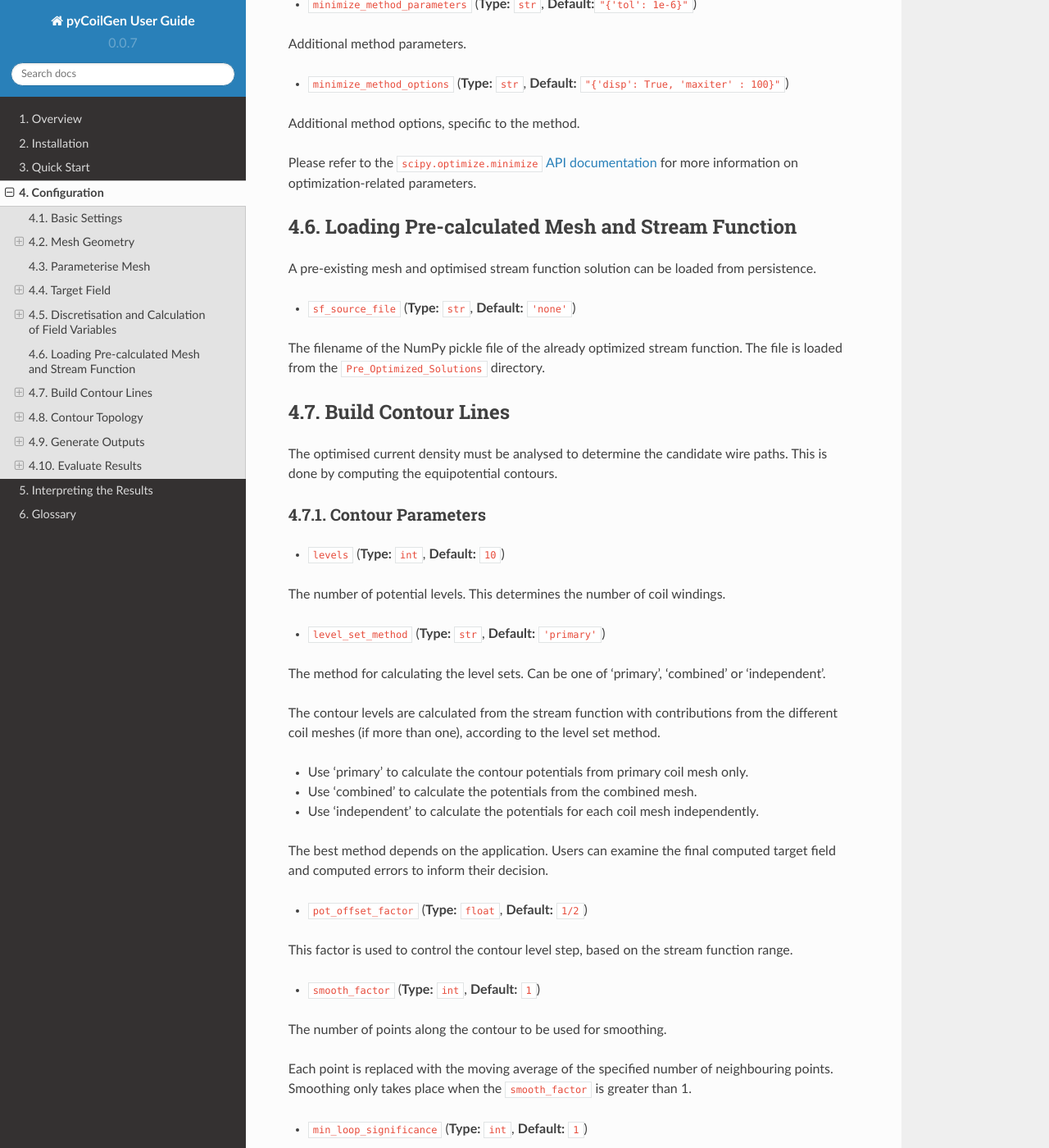
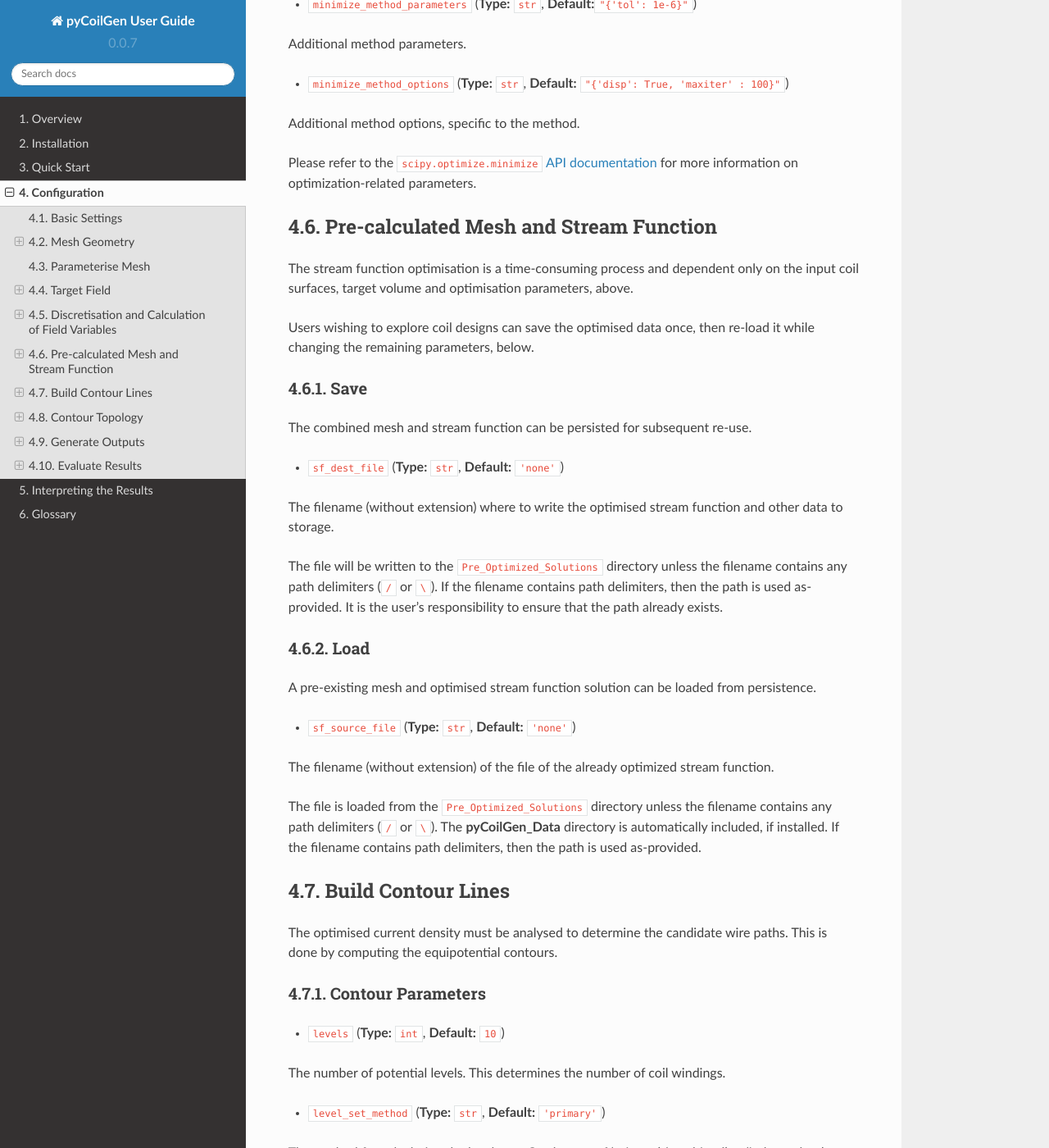
Before and after one commit to kev-m/pyCoilGen, a Sphinx documentation site: the page built from docs/source/configuration.md, in a window 1280 px wide and 1400 px high, scrolled down 7258 px. Shown: the whole window at 82% size. Built offline with Sphinx 7.4.7 and the Read the Docs theme 2.0.0, drawn with Linux system fonts in a browser that asks for light colours.

```diff
--- a/docs/source/configuration.md
+++ b/docs/source/configuration.md
@@ -303,13 +303,38 @@ Additional method options, specific to the method.
 Please refer to the [`scipy.optimize.minimize` API documentation](https://docs.scipy.org/doc/scipy/reference/generated/scipy.optimize.minimize.html)
 for more information on optimization-related parameters.
 
-## Loading Pre-calculated Mesh and Stream Function
+## Pre-calculated Mesh and Stream Function
+
+The stream function optimisation is a time-consuming process and dependent only on the input coil surfaces, target volume and optimisation
+parameters, above.
+
+Users wishing to explore coil designs can save the optimised data once, then re-load it while changing the remaining
+parameters, below.
+
+### Save
+
+The combined mesh and stream function can be persisted for subsequent re-use.
+
+- `sf_dest_file` (**Type:** `str`, **Default:** `'none'`)
+
+The filename (without extension) where to write the optimised stream function and other data to storage.
+
+The file will be written to the `Pre_Optimized_Solutions` directory unless the filename contains any path delimiters
+(`/` or `\`). If the filename contains path delimiters, then the path is used as-provided. It is the user's
+responsibility to ensure that the path already exists.
+
+
+### Load
 
 A pre-existing mesh and optimised stream function solution can be loaded from persistence.
 
 - `sf_source_file` (**Type:** `str`, **Default:** `'none'`)
 
-The filename of the NumPy pickle file of the already optimized stream function. The file is loaded from the `Pre_Optimized_Solutions` directory.
+The filename (without extension) of the file of the already optimized stream function.
+
+The file is loaded from the `Pre_Optimized_Solutions` directory unless the filename contains any path delimiters
+(`/` or `\`). The **pyCoilGen_Data** directory is automatically included, if installed. If the filename contains path
+delimiters, then the path is used as-provided.
 
 
 ## Build Contour Lines
```
Also changed, not shown: 1 other file.
